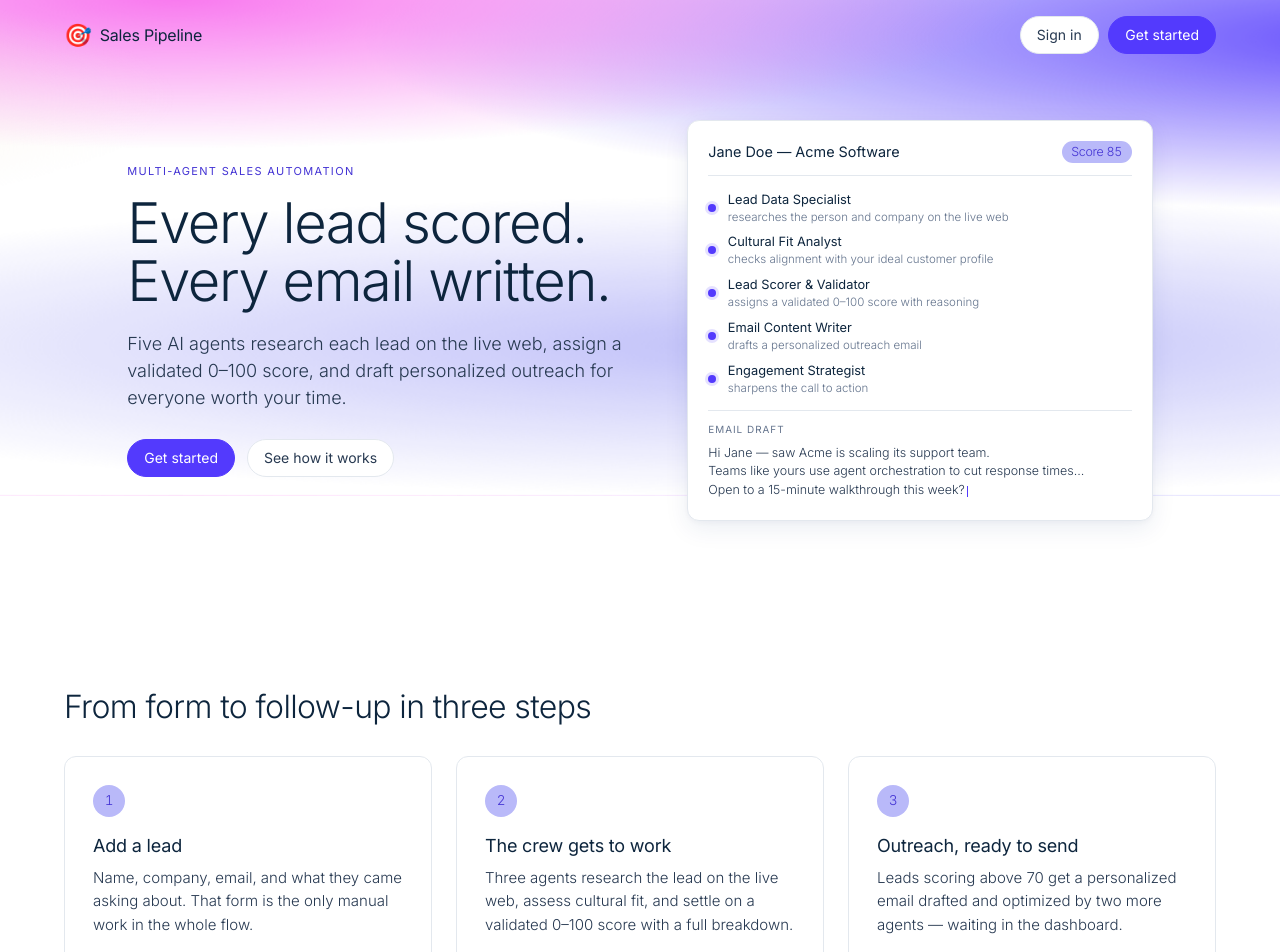
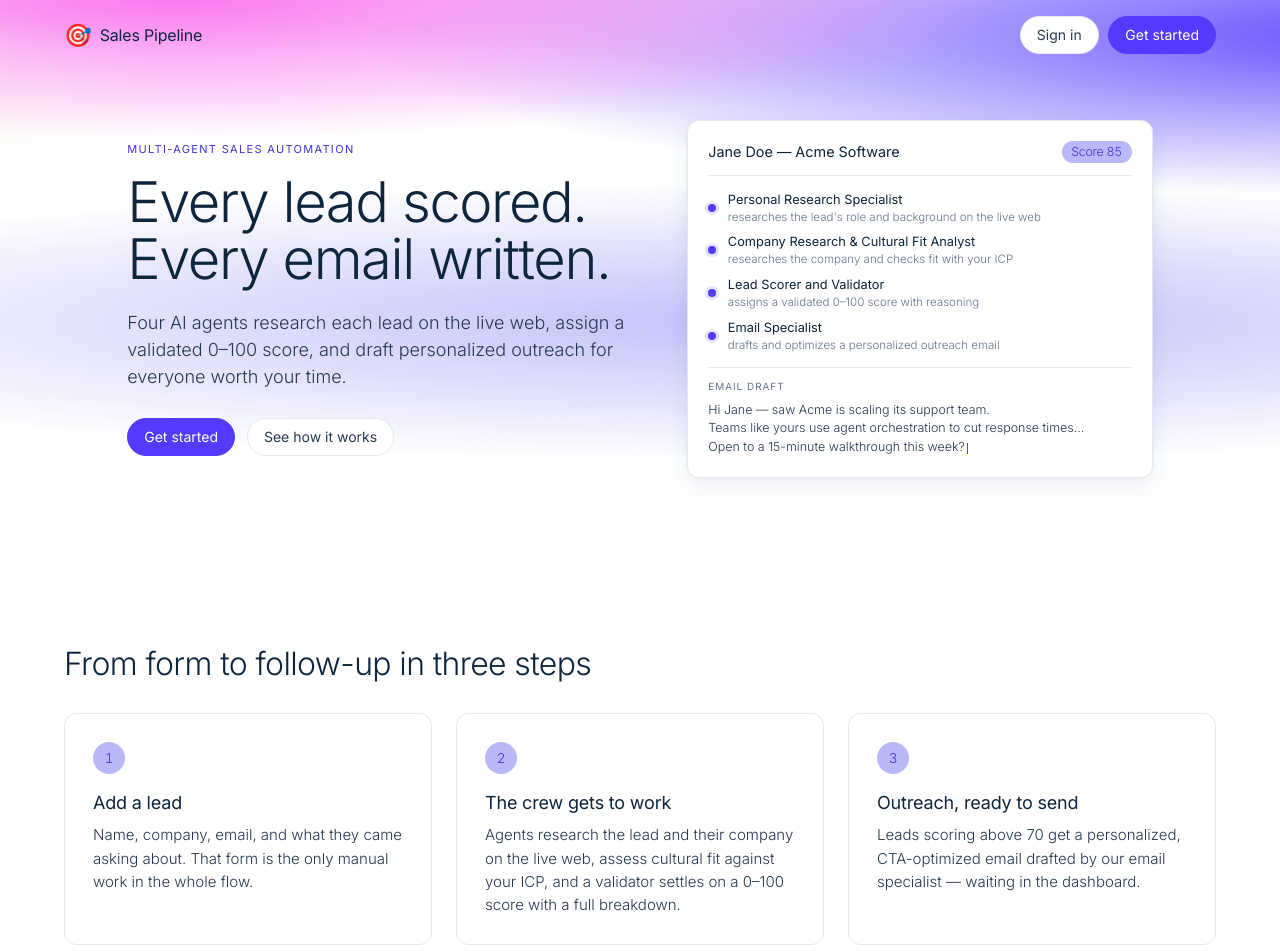
Before and after one commit to VIVPM/multi-crew-leads-dashboard, a React (Vite) app in the folder frontend/: page / in a window 1280 px wide. Shown: the top 952 px of the page. Built offline with nearby package versions, Linux system fonts and the light colour scheme; no server answers.

Commit message:
add animated landing page demo
Agent pipeline lights up in sequence, score counts up, email draft
types itself. Kept in sync with the real 4-agent pipeline.

```diff
--- a/frontend/src/components/Landing.jsx
+++ b/frontend/src/components/Landing.jsx
@@ -1,11 +1,10 @@
 import { useEffect, useRef, useState } from 'react'
 
 const AGENTS = [
-  { name: 'Lead Data Specialist', job: 'researches the person and company on the live web' },
-  { name: 'Cultural Fit Analyst', job: 'checks alignment with your ideal customer profile' },
-  { name: 'Lead Scorer & Validator', job: 'assigns a validated 0–100 score with reasoning' },
-  { name: 'Email Content Writer', job: 'drafts a personalized outreach email' },
-  { name: 'Engagement Strategist', job: 'sharpens the call to action' },
+  { name: 'Personal Research Specialist', job: 'researches the lead\'s role and background on the live web' },
+  { name: 'Company Research & Cultural Fit Analyst', job: 'researches the company and checks fit with your ICP' },
+  { name: 'Lead Scorer and Validator', job: 'assigns a validated 0–100 score with reasoning' },
+  { name: 'Email Specialist', job: 'drafts and optimizes a personalized outreach email' },
 ]
 
 const STEPS = [
@@ -17,12 +16,12 @@ const STEPS = [
   {
     n: '2',
     title: 'The crew gets to work',
-    body: 'Three agents research the lead on the live web, assess cultural fit, and settle on a validated 0–100 score with a full breakdown.',
+    body: 'Agents research the lead and their company on the live web, assess cultural fit against your ICP, and a validator settles on a 0–100 score with a full breakdown.',
   },
   {
     n: '3',
     title: 'Outreach, ready to send',
-    body: 'Leads scoring above 70 get a personalized email drafted and optimized by two more agents — waiting in the dashboard.',
+    body: 'Leads scoring above 70 get a personalized, CTA-optimized email drafted by our email specialist — waiting in the dashboard.',
   },
 ]
 
@@ -73,7 +72,7 @@ function Reveal({ children, className = '' }) {
 }
 
 export default function Landing({ onSignIn, onGetStarted }) {
-  const score = useCountUp(85, 1400, 2600)
+  const score = useCountUp(85, 1400, 1800)
 
   return (
     <div className="lp">
@@ -96,7 +95,7 @@ export default function Landing({ onSignIn, onGetStarted }) {
             Every lead scored.<br />Every email written.
           </h1>
           <p className="lp-sub lp-fade" style={{ '--d': '240ms' }}>
-            Five AI agents research each lead on the live web, assign a validated
+            Four AI agents research each lead on the live web, assign a validated
             0–100 score, and draft personalized outreach for everyone worth your time.
           </p>
           <div className="lp-cta-row lp-fade" style={{ '--d': '360ms' }}>
```
